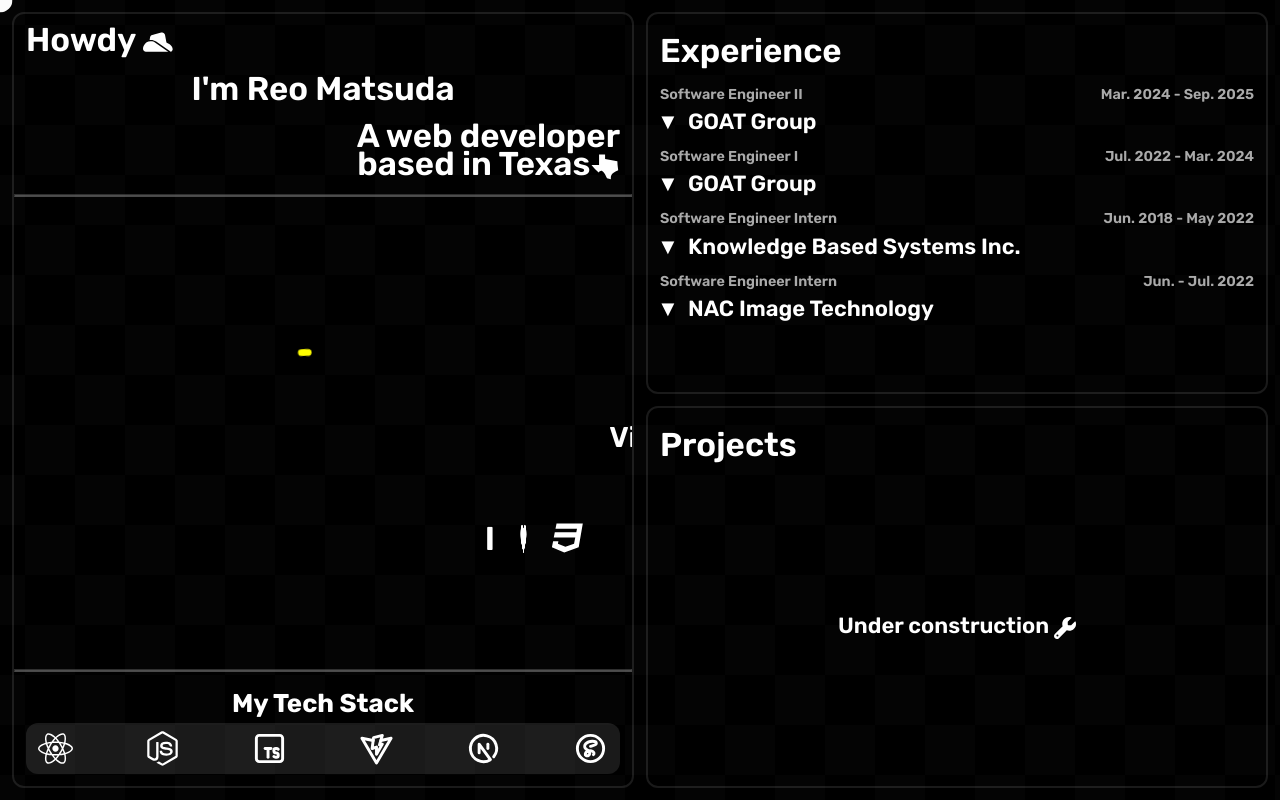
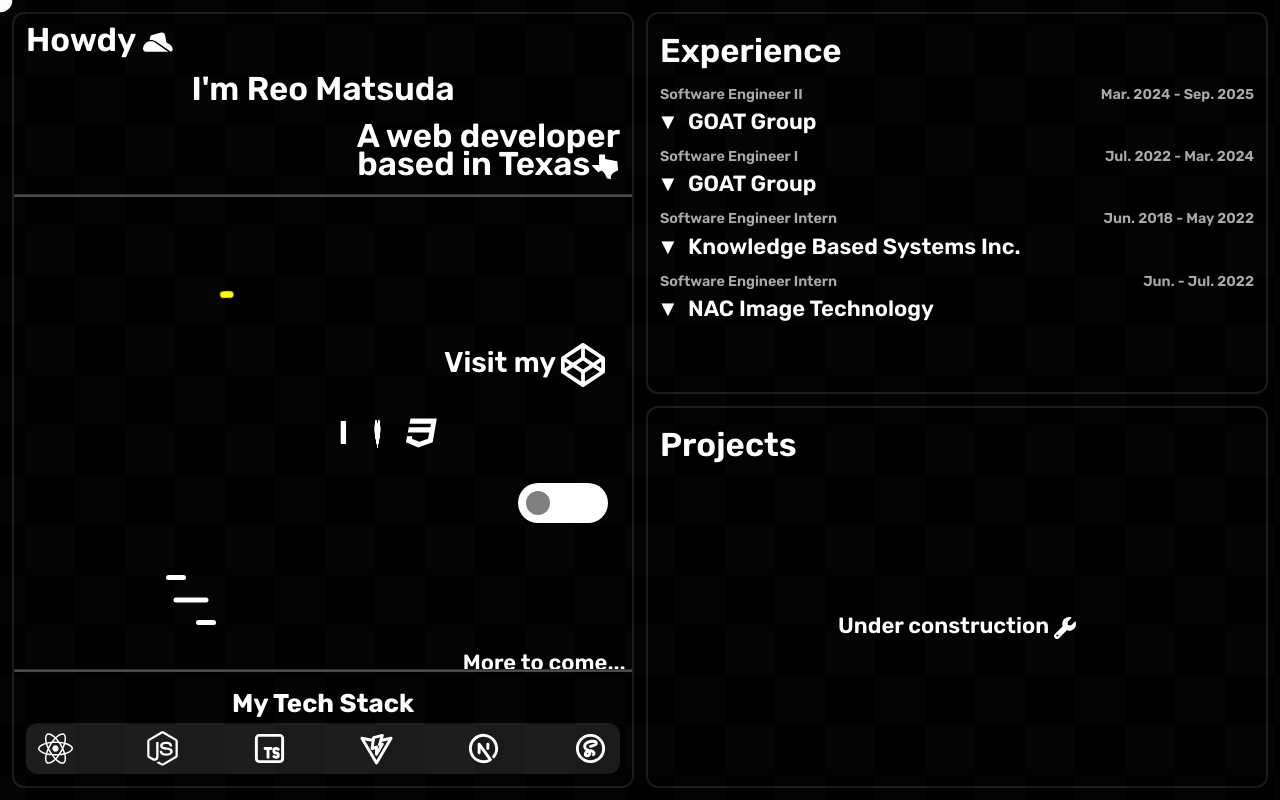
Before and after one commit to rmatsuda21/rmatsuda21.github.io, a React (Vite) app: page / in a window 1280 px wide. Built offline with nearby package versions, Linux system fonts and the light colour scheme.

Commit message:
add more to come

```diff
--- a/src/components/Hero/CSSGallery/CSSGallery.module.scss
+++ b/src/components/Hero/CSSGallery/CSSGallery.module.scss
@@ -16,8 +16,8 @@
 
 .content {
   position: relative;
-  width: 200%;
-  height: 200%;
+  width: 150%;
+  height: 150%;
 
   > * {
     position: absolute;
@@ -43,6 +43,11 @@
 .burgerMenu {
   top: 70%;
   left: 26%;
+}
+
+.moreToCome {
+  top: 80%;
+  left: 58%;
 }
 
 .codepen {
--- a/src/components/Hero/CSSGallery/CSSGallery.tsx
+++ b/src/components/Hero/CSSGallery/CSSGallery.tsx
@@ -41,6 +41,7 @@
         >
           Visit my <FaCodepen />
         </a>
+        <div className={styles.moreToCome}>More to come...</div>
       </div>
     </div>
   );
```
